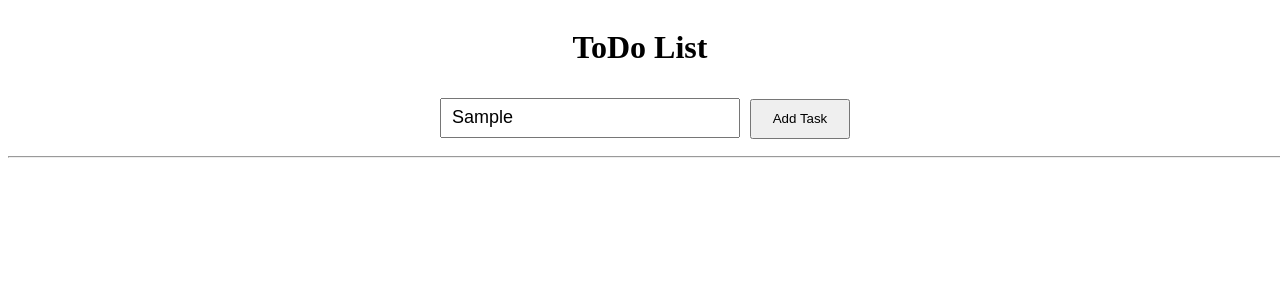
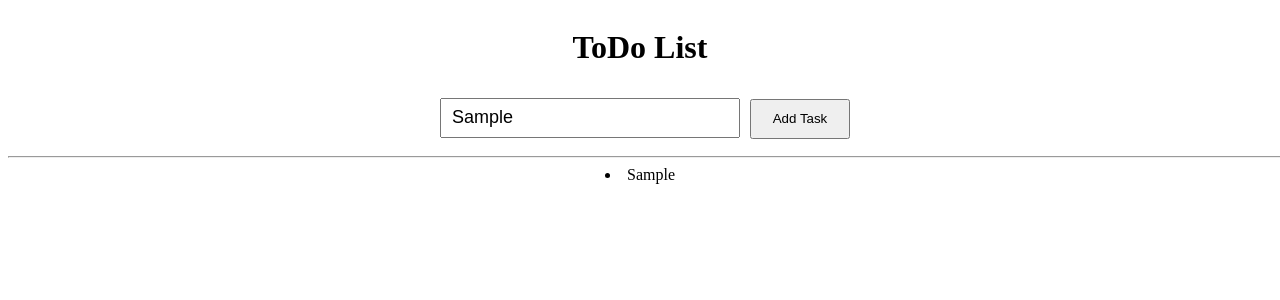
Before and after one commit to Clara-Pacheco/Learn-React-By-Building-5-Projects, a React (Vite) app in the folder Project 2 - ToDo List Application/ToDo List Application/: page / in a window 1280 px wide. Both pictures are taken after typing "Sample" into the empty fields and a click on the button "Add Task". Shown: the top 300 px of the page. Built offline with nearby package versions, Linux system fonts and the light colour scheme.

Commit message:
Work on the functionalities of the application by creating state variables and events for input and button + displaying tasks inside of the bottom list

```diff
--- a/Project 2 - ToDo List Application/ToDo List Application/src/App.jsx
+++ b/Project 2 - ToDo List Application/ToDo List Application/src/App.jsx
@@ -1,17 +1,44 @@
+import { useState } from "react"
+
 import "./App.css"
 
+export function App() {
 
-export function App() {
+  const [todoList, settodoList] = useState([])
+  const [currentTask, setCurrentTask] = useState("")
+
+
   return(
     <div className="app">
 
       <h1>ToDo List </h1>
 
       <div className="task">
-        <input type="text" placeholder="Enter Task" />
-        <button>Add Task</button>
+        <input
+          type="text"
+          placeholder="Enter Task"
+          onChange={(event) => {
+            setCurrentTask(event.target.value)
+          }}
+        />
+        <button
+          onClick={() => {
+            settodoList([...todoList, currentTask])
+          }}
+        >
+          Add Task
+        </button>
       </div>
       <hr />
+      <div className="list">
+        {
+          todoList.map((task)=>{
+            return(
+              <li key={task}>{task}</li>
+            )
+          })
+        }
+      </div>
 
     </div>
   )
```
